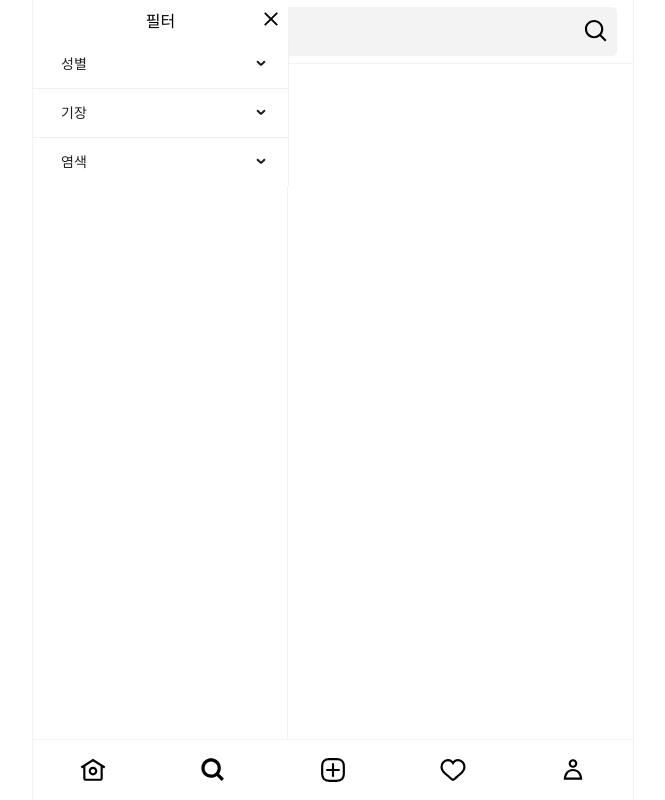
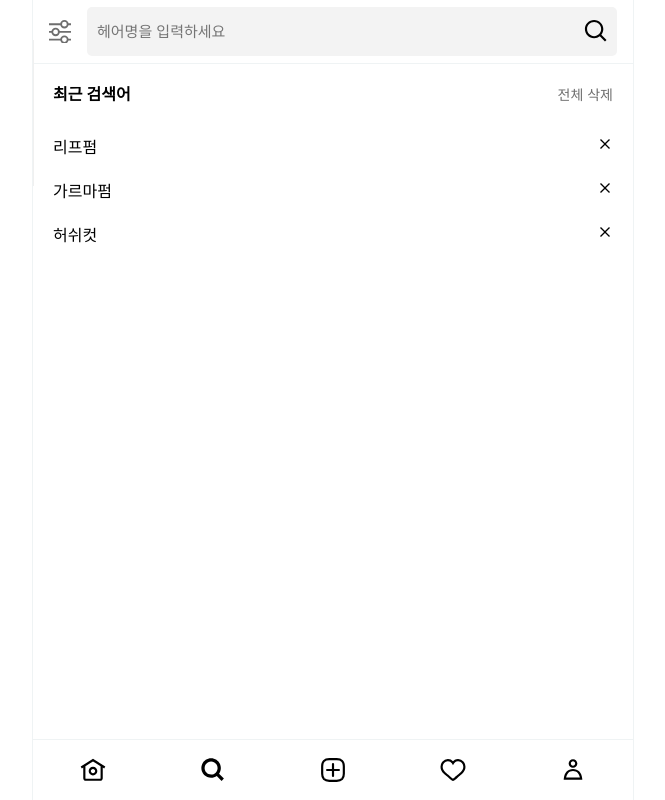
Before and after one commit to Neulbom1234/Neulbom, a Next.js app in the folder front/: page /search in a window 1280 px wide. Shown: the whole page, without its empty margins (307-972 px from the left). Built offline with nearby package versions, Linux system fonts and the light colour scheme.

Commit message:
검색 페이지(4)
최근 검색어 기능 구현

```diff
--- a/front/src/app/(main)/search/_component/Header.tsx
+++ b/front/src/app/(main)/search/_component/Header.tsx
@@ -7,7 +7,7 @@ import HairCategoryMenu from './HairCategoryMenu';
 
 export default function Header() {
   const [searchQuery, setSearchQuery] = useState<string>('');
-  const [categoryVisible, setCategoryVisible] = useState(true);
+  const [categoryVisible, setCategoryVisible] = useState(false);
   const router = useRouter();
 
   const onChangeSearchQuery: ChangeEventHandler<HTMLInputElement> = (e) => { setSearchQuery(e.target.value) };
--- a/front/src/app/(main)/search/page.tsx
+++ b/front/src/app/(main)/search/page.tsx
@@ -1,8 +1,53 @@
-import Style from "@/app/(main)/search/search.module.css"
+"use client"
+
+import style from "@/app/(main)/search/search.module.css"
+import { useState, useEffect } from "react";
+import { useRouter } from 'next/navigation';
 
 export default function Search() {
+  const [searchKeywords, setSearchKeywords] = useState<string[]>([]);
+  const router = useRouter();
+
+  useEffect(() => {
+    setSearchKeywords(['리프펌', '가르마펌', '허쉬컷']);
+  }, []);
+
+  const onAllDelete = () => {
+    setSearchKeywords([]);
+  }
+
+  const onDelete = (index: number) => {
+    const updateKeywords = [...searchKeywords];
+    updateKeywords.splice(index, 1);
+    setSearchKeywords(updateKeywords);
+  }
+
+  const redirectToPage = (searchedKeyword: string) => {
+    router.push(`/search/${searchedKeyword}`);
+  };
+
     return (
-      <div>검색 페이지
-      </div>
+      <>
+        <div className={style.header}>
+          <h2 className={style.recentSearch}>최근 검색어</h2>
+          <span className={style.allClear} onClick={onAllDelete}>전체 삭제</span>
+        </div>
+          {searchKeywords.map((v, index) => (
+            <>
+              <div className={style.body}>
+                <div onClick={() => redirectToPage(v)}>{v}</div>
+                <span onClick={() => onDelete(index)}>
+                  <svg width={16} viewBox="0 0 24 24" aria-hidden="true"
+                      className="r-18jsvk2 r-4qtqp9 r-yyyyoo r-z80fyv r-dnmrzs r-bnwqim r-1plcrui r-lrvibr r-19wmn03">
+                    <g>
+                      <path
+                        d="M10.59 12L4.54 5.96l1.42-1.42L12 10.59l6.04-6.05 1.42 1.42L13.41 12l6.05 6.04-1.42 1.42L12 13.41l-6.04 6.05-1.42-1.42L10.59 12z"></path>
+                    </g>
+                  </svg>
+                </span>
+              </div>
+            </>
+          ))}
+      </>
     )
   }
--- a/front/src/app/(main)/search/search.module.css
+++ b/front/src/app/(main)/search/search.module.css
@@ -0,0 +1,40 @@
+.header {
+  display: flex;
+  justify-content: space-between;
+  align-items: center;
+  margin: 20px 0px;
+}
+
+.recentSearch {
+  padding-left: 20px;
+  font-size: 16px;
+  font-weight: 600;
+  line-height: 1;
+}
+
+.allClear {
+  padding-right: 20px;
+  font-family: Pretendard-Regular, sans-serif;
+  font-size: 14px;
+  color: rgb(110, 110, 110);
+  cursor: pointer;
+}
+
+
+.body {
+  padding-top: 10px;
+  margin-left: 20px;
+  padding-bottom: 10px;
+  display: flex;
+  justify-content: space-between;
+  align-items: center;
+}
+
+.body div {
+  cursor: pointer;
+}
+
+.body span {
+  padding-right: 20px;
+  cursor: pointer;
+}
```
